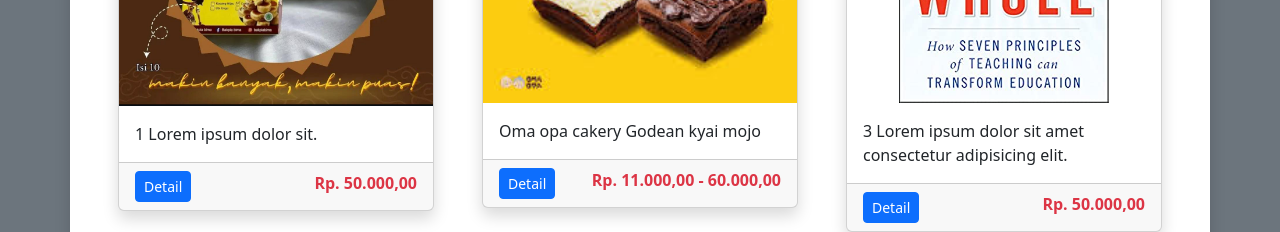
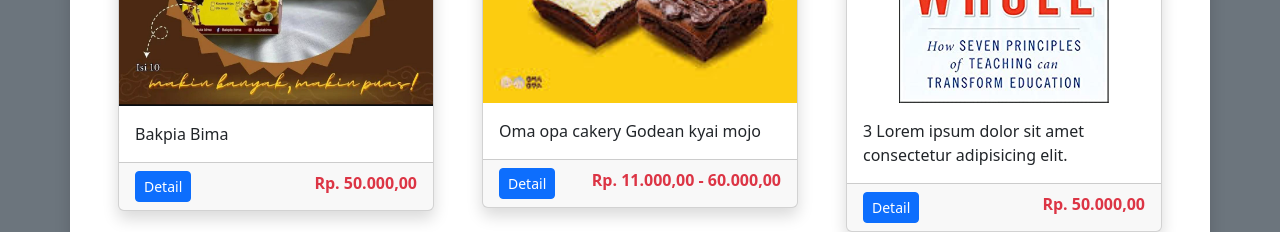
Before and after one commit to aspshnd/oleh-oleh-jogja, a plain HTML site: page index.html in a window 1280 px wide. Shown: the part 1340-1572 px from the top of the page. Drawn offline with nearby package versions, Linux system fonts and the light colour scheme.

Commit message:
index.html

```diff
--- a/index.html
+++ b/index.html
@@ -45,9 +45,7 @@
             <div class="card shadow">
               <img src="./bakpia1.jpeg" class="card-img-top" />
               <div class="card-body">
-                <p class="card-text">1 Lorem ipsum dolor sit.
-                </p>
-
+                <p class="card-text">Bakpia Bima</p>
               </div>
               <div class="d-none deskripsi"><p>Lorem ipsum dolor sit amet consectetur adipisicing elit. Inventore quisquam sint voluptatem facilis non nulla earum mollitia quaerat iusto debitis unde labore qui quasi eos quibusdam, voluptate enim. Modi molestiae ut dicta. Dicta illum, praesentium excepturi adipisci, natus quas sapiente, repudiandae facere ex recusandae numquam doloribus dolor porro at aliquam.</p></div>
               <div class="card-footer d-md-flex">
```
